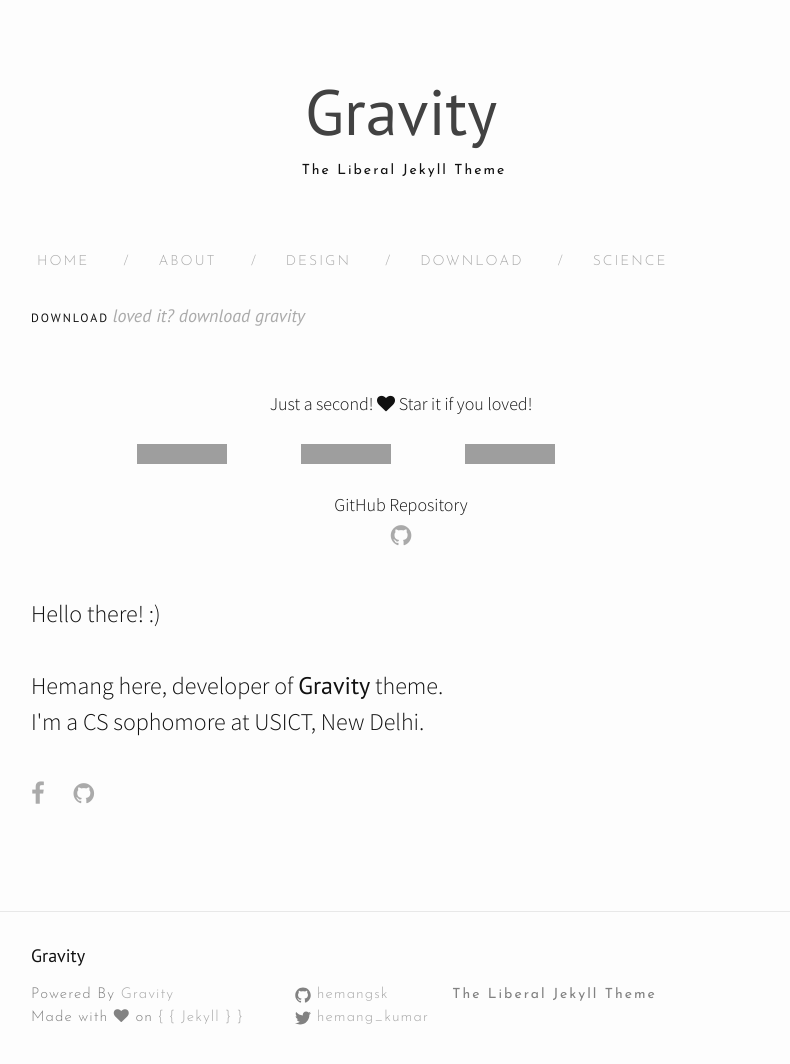
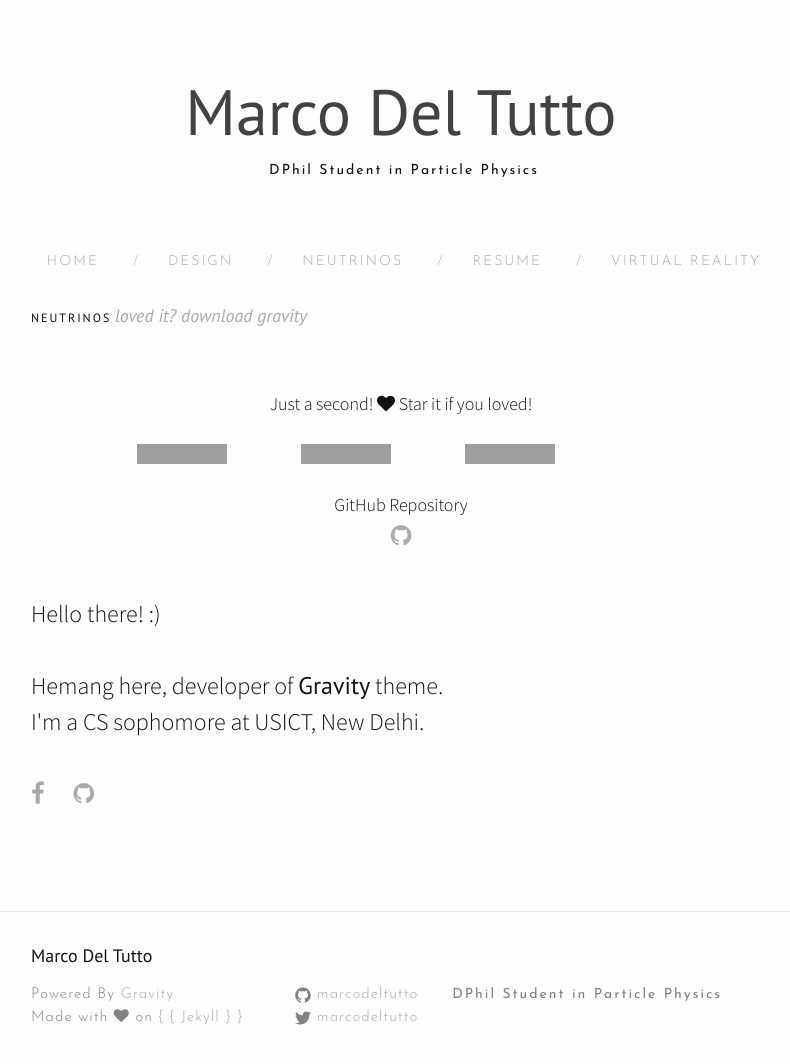
Before and after one commit to marcodeltutto/marcodeltutto.github.io, a Jekyll site: the page built from neutrinos.md, in a window 1280 px wide, cut to the strip 0-1089 px from the top of the page. Shown: the top 1064 px of the strip, without its empty margins (239-1029 px from the left). Built offline with Jekyll 4.4.1, drawn with Linux system fonts in a browser that asks for light colours; nearby versions of some CDN libraries; grey boxes are pictures that could not be loaded.

Commit message:
adding sections

```diff
--- a/_config.yml
+++ b/_config.yml
@@ -6,13 +6,13 @@
 # 'jekyll serve'. If you change this file, please restart the server process.
 
 # Site settings
-title: Gravity
-email: hemangsk@gmail.com
-description: The Liberal Jekyll Theme
+title: Marco Del Tutto
+email: marco.deltutto@gmail.com
+description: DPhil Student in Particle Physics
 baseurl: "" # the subpath of your site, e.g. /blog
-url: "http://yourdomain.com" # the base hostname & protocol for your site
-twitter_username: hemang_kumar
-github_username:  hemangsk
+url: "http://marcodeltutto.com" # the base hostname & protocol for your site
+twitter_username: marcodeltutto
+github_username: marcodeltutto
 paginate: 5
 theme-dark: false #Set to true to change to dark website theme
 
--- a/_includes/header.html
+++ b/_includes/header.html
@@ -5,6 +5,7 @@
 <div class="wrapper site-description">
 <center>  {{site.description}} </center>
 </div>
+<center>
 <div class="wrapper">
   <div class="trigger site-navigation">
     <a class="page-link" href="{{site.url}}{{site.baseurl}}">HOME</a>
@@ -17,3 +18,4 @@
     {% endfor %}
   </div>
 </div>
+</center>
--- a/download.md
+++ b/neutrinos.md
@@ -1,7 +1,7 @@
 ---
 layout: page
-title: Download
-permalink: /download/
+title: Neutrinos
+permalink: /neutrinos/
 
 tagline: "Loved it? Download Gravity"
 ---
--- a/about.md
+++ b/resume.md
@@ -1,7 +1,7 @@
 ---
 layout: page
-title : About
-permalink: /about/
+title : Resume
+permalink: /resume/
 ---
 
 <h2>Gravity</h2>
```
Also changed, not shown: science.md (deleted, +0 -7 lines), virtualreality.md (added, +7 -0 lines).
